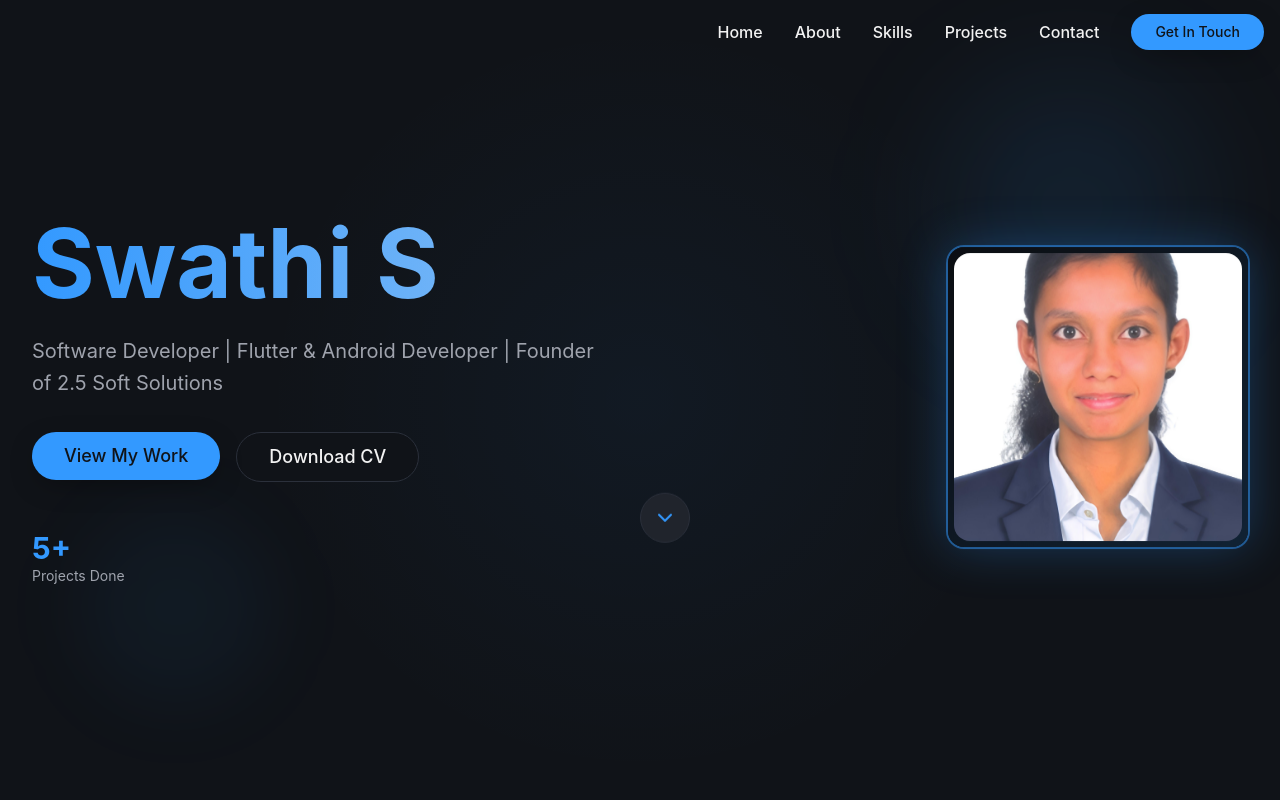
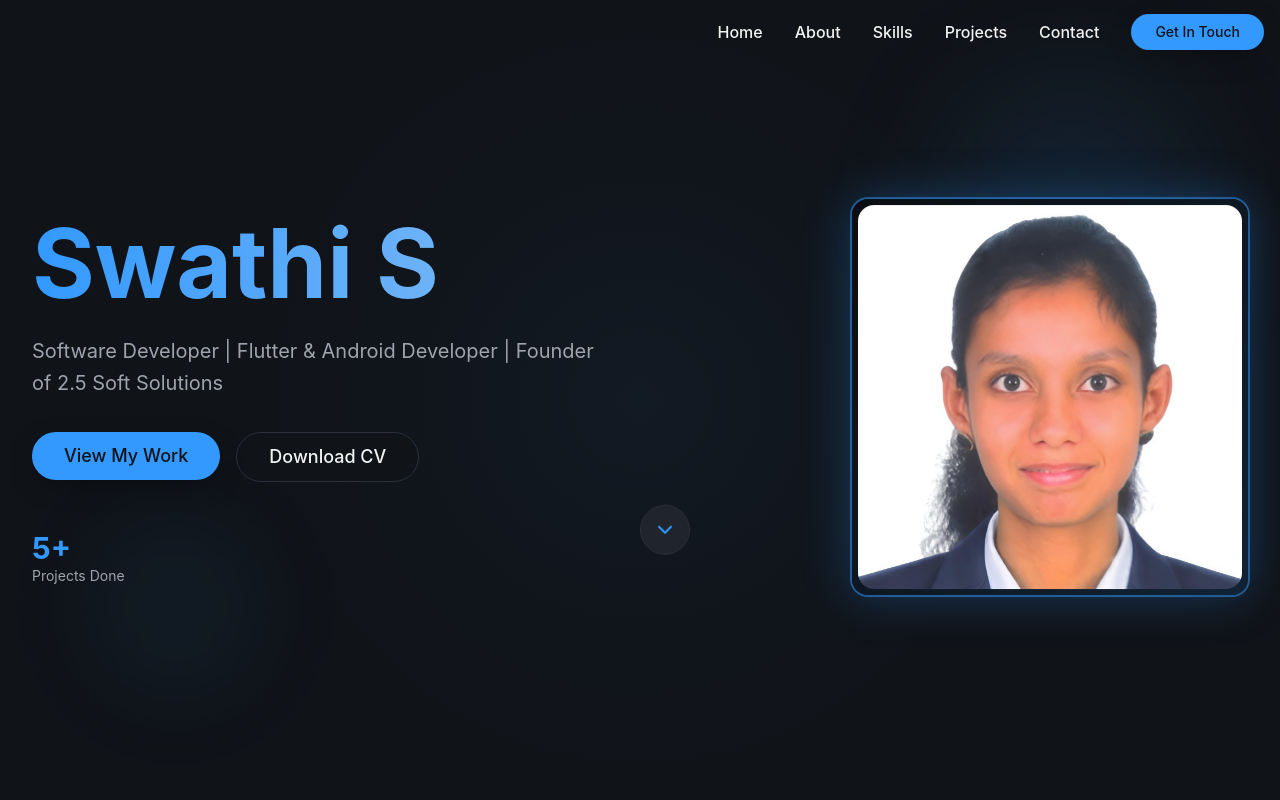
Before and after one commit to swathisuren77/sswathi, a React (Vite) app: page / in a window 1280 px wide. Shown: the top 800 px of the page. Built offline with nearby package versions, Linux system fonts and the light colour scheme.

Commit message:
Update profile picture and LinkedIn URL
Updated the profile picture height to fully display the head and replaced the placeholder LinkedIn URL with the provided URL.

```diff
--- a/src/components/Footer.tsx
+++ b/src/components/Footer.tsx
@@ -88,7 +88,7 @@ const Footer = () => {
             </p>
 
             <div className="flex items-center gap-6">
-              <a href="https://linkedin.com/in/swathi-s-8018a62a7" target="_blank" rel="noopener noreferrer" className="text-white/60 hover:text-white transition-colors text-sm">
+              <a href="https://www.linkedin.com/in/swathisuren77/" target="_blank" rel="noopener noreferrer" className="text-white/60 hover:text-white transition-colors text-sm">
                 LinkedIn
               </a>
               <a href="https://github.com/swathisuren77" target="_blank" rel="noopener noreferrer" className="text-white/60 hover:text-white transition-colors text-sm">
--- a/src/components/Hero.tsx
+++ b/src/components/Hero.tsx
@@ -70,7 +70,7 @@ const Hero = () => {
                   alt="Swathi S - Software Developer headshot"
                   width={2979}
                   height={4096}
-                  className="w-56 h-56 lg:w-72 lg:h-72 aspect-square object-cover relative z-10 rounded-2xl"
+                  className="w-64 h-64 lg:w-96 lg:h-96 aspect-square object-cover object-top relative z-10 rounded-2xl"
                 />
               </div>
                {/* Template-style accent elements */}
```
